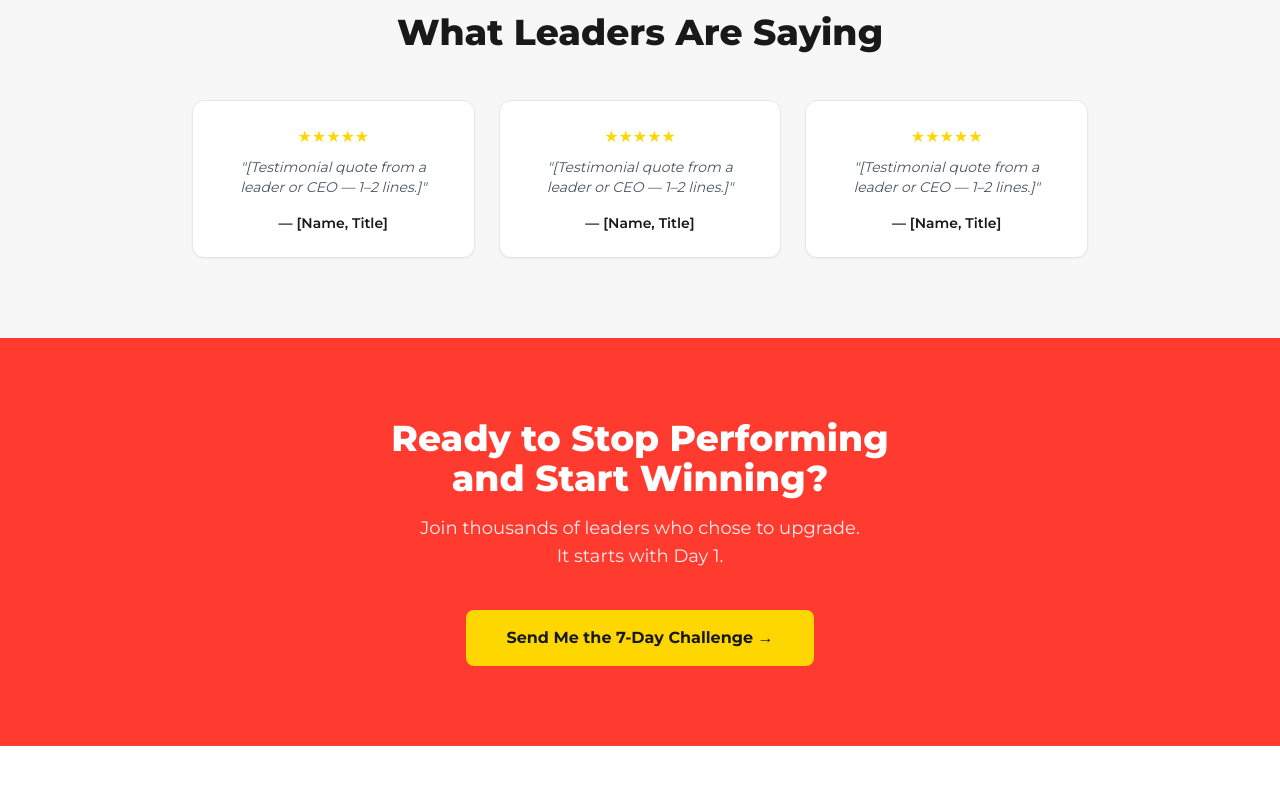
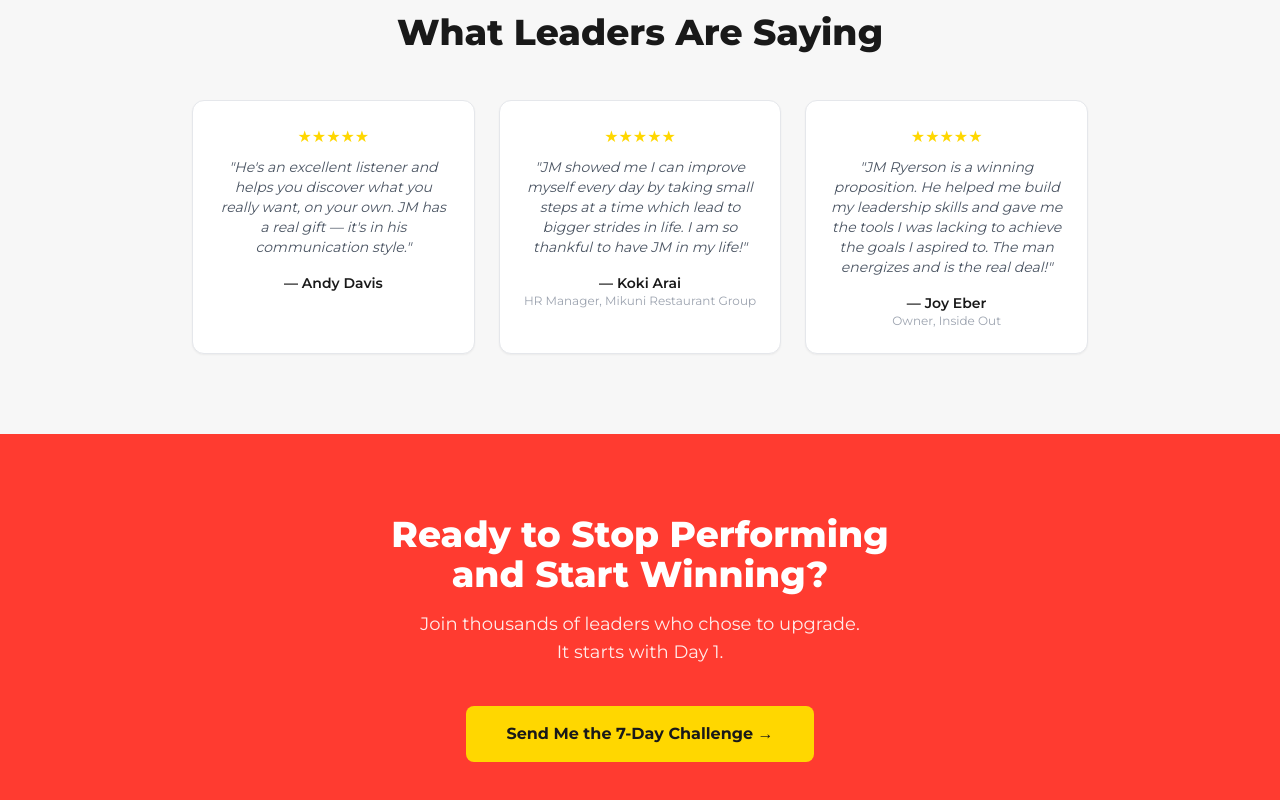
Before and after one commit to letsgowincom/victor-challenge, a Next.js app: page /victor-challenge in a window 1280 px wide. Shown: the part 2385-3185 px from the top of the page. Before the commit the page ends 3131 px from the top, so only its background shows below. Built offline with nearby package versions, Linux system fonts and the light colour scheme; no server answers.

Commit message:
Add real testimonials: Andy Davis, Koki Arai, Joy Eber

```diff
--- a/src/app/victor-challenge/page.tsx
+++ b/src/app/victor-challenge/page.tsx
@@ -239,18 +239,33 @@ export default function OptInPage() {
         </h2>
 
         <div className="mx-auto grid max-w-4xl grid-cols-1 gap-6 md:grid-cols-3">
-          {[1, 2, 3].map((i) => (
+          {[
+            {
+              quote: "He's an excellent listener and helps you discover what you really want, on your own. JM has a real gift — it's in his communication style.",
+              name: "Andy Davis",
+              title: "",
+            },
+            {
+              quote: "JM showed me I can improve myself every day by taking small steps at a time which lead to bigger strides in life. I am so thankful to have JM in my life!",
+              name: "Koki Arai",
+              title: "HR Manager, Mikuni Restaurant Group",
+            },
+            {
+              quote: "JM Ryerson is a winning proposition. He helped me build my leadership skills and gave me the tools I was lacking to achieve the goals I aspired to. The man energizes and is the real deal!",
+              name: "Joy Eber",
+              title: "Owner, Inside Out",
+            },
+          ].map((t) => (
             <div
-              key={i}
+              key={t.name}
               className="rounded-xl border border-gray-200 bg-white p-6 text-center shadow-sm"
             >
               <p className="mb-2 text-[#FFD700]">★★★★★</p>
               <p className="mb-4 text-sm italic text-gray-600">
-                &quot;[Testimonial quote from a leader or CEO — 1–2 lines.]&quot;
+                &quot;{t.quote}&quot;
               </p>
-              <p className="text-sm font-semibold text-[#191919]">
-                — [Name, Title]
-              </p>
+              <p className="text-sm font-semibold text-[#191919]">— {t.name}</p>
+              {t.title && <p className="text-xs text-gray-400">{t.title}</p>}
             </div>
           ))}
         </div>
```
